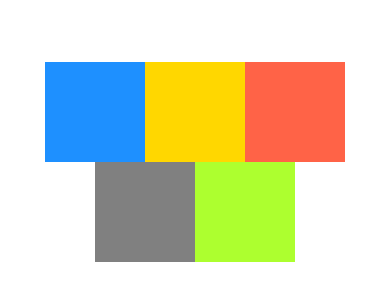
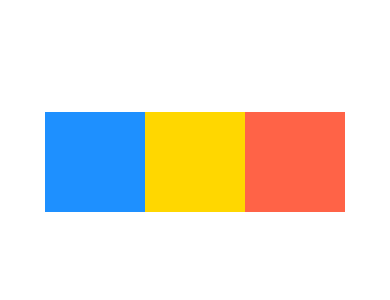
Before and after one commit to Racion/DoneWithIt-native-expo, a React Native app: screen / in a window 390 px wide. Shown: the part 260-560 px from the top of the page. Built offline with nearby package versions, Linux system fonts and the light colour scheme.

Commit message:
grow shrink basis

```diff
--- a/App.js
+++ b/App.js
@@ -9,22 +9,25 @@ export default function App() {
         flex: 1,
         flexDirection: "row",
         justifyContent: "center",
-        alignContent: "center",
         alignItems: "center",
-        flexWrap: "wrap",
       }}
     >
       <View
-        style={{ backgroundColor: "dodgerblue", height: 100, width: 100 }}
+        style={{
+          backgroundColor: "dodgerblue",
+          height: 100,
+          width: 100,
+          //flexgrow: 1,
+          //flex: 1,
+          //flexbasis: 100, replace width on row and height on col
+          //flexshrink: 1,
+          //flex: -1,
+        }}
       ></View>
       <View style={{ backgroundColor: "gold", height: 100, width: 100 }}></View>
       <View
         style={{ backgroundColor: "tomato", height: 100, width: 100 }}
       ></View>
-      <View style={{ backgroundColor: "grey", height: 100, width: 100 }}></View>
-      <View
-        style={{ backgroundColor: "greenyellow", height: 100, width: 100 }}
-      ></View>
     </View>
   );
 }
```
